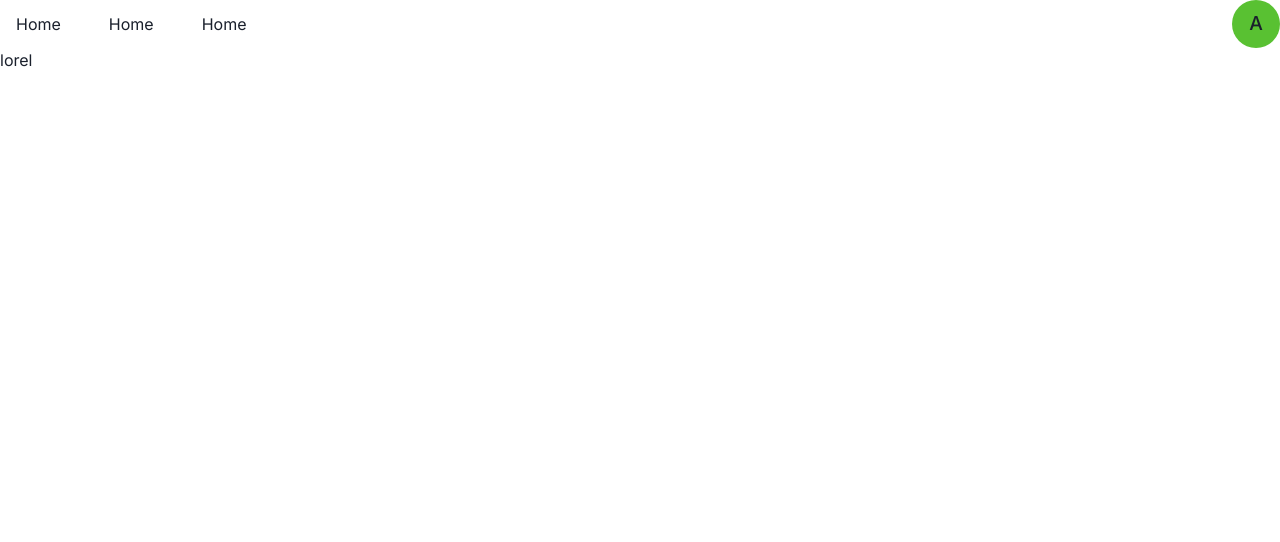
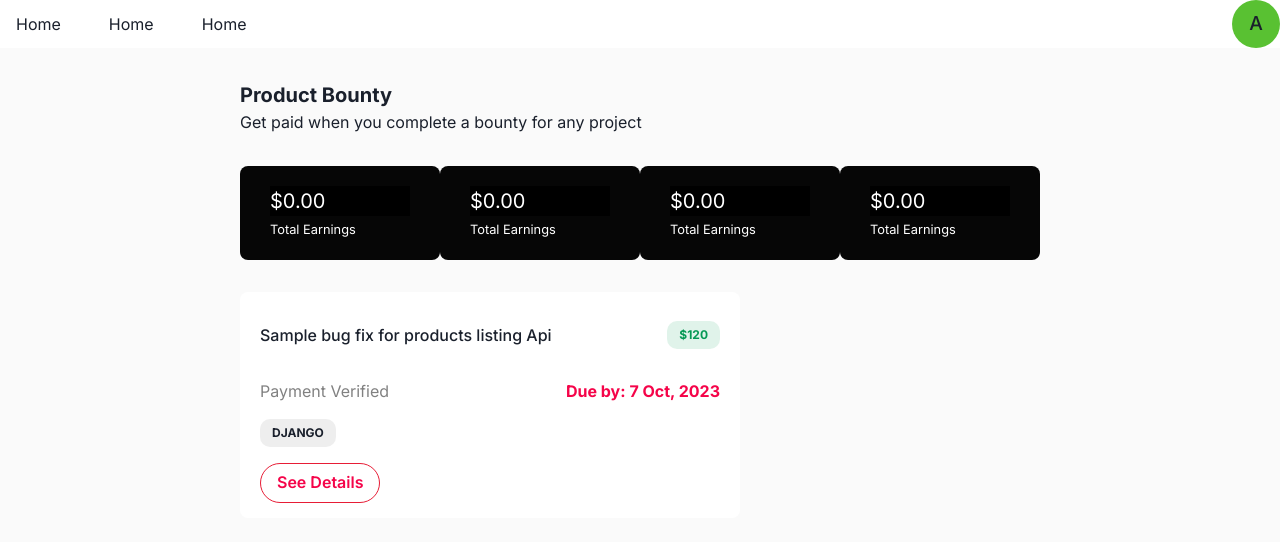
Before and after one commit to yhoungdev/Tecme_Frontend_Task, a Next.js app: page / in a window 1280 px wide. Shown: the top 542 px of the page. Built offline with nearby package versions, Linux system fonts and the light colour scheme.

Commit message:
feat: Included bug board

```diff
--- /dev/null
+++ b/src/app/_components/atom/button/default.tsx
@@ -0,0 +1,13 @@
+import { IButton } from '@/app/interface/ button.interface';
+import { Button } from '@chakra-ui/react';
+import React, { FC } from 'react';
+
+const PrimaryButton: FC<IButton> = ({ children, ...rest }) => {
+  return (
+    <Button {...rest} borderRadius={'50px'}>
+      {children}
+    </Button>
+  );
+};
+
+export default PrimaryButton;
--- /dev/null
+++ b/src/app/_components/molecules/dashboard/bugBoard.tsx
@@ -0,0 +1,53 @@
+import { Box, Text, Badge, Flex } from '@chakra-ui/react';
+import React from 'react';
+import PrimaryButton from '../../atom/button/default';
+
+const BugBoard = () => {
+  return (
+    <Box bg={'#fff'} w={['500px']} padding={'15px 20px'} borderRadius={'8px'}>
+      <Flex alignItems={'center'} justifyContent={'space-between'}>
+        <Text fontSize={['13px', '16px']} py={'1em'} fontWeight={'500'}>
+          Sample bug fix for products listing Api
+        </Text>
+
+        <Badge
+          h={'fit-content'}
+          w={'fit-content'}
+          px={'1em'}
+          py={'.4em'}
+          borderRadius={'10px'}
+          bg={'rgba(6, 153, 85, 0.12)'}
+          color={'#069955'}
+        >
+          $120
+        </Badge>
+      </Flex>
+
+      <Flex justifyContent={'space-between'} my={'1em'}>
+        <Text color={'#818181'}>Payment Verified</Text>
+        <Text color={'#F50449'} fontWeight={700}>
+          Due by: 7 Oct, 2023
+        </Text>
+      </Flex>
+
+      <Box my={'1em'}>
+        <Badge
+          h={'fit-content'}
+          w={'fit-content'}
+          px={'1em'}
+          py={'.4em'}
+          borderRadius={'10px'}
+          bg={'rgba(88, 91, 91, 0.10)'}
+        >
+          Django
+        </Badge>
+      </Box>
+
+      <PrimaryButton color={'#f50449'} border={'1px solid #E71D36'} bg={'none'}>
+        See Details
+      </PrimaryButton>
+    </Box>
+  );
+};
+
+export default BugBoard;
--- /dev/null
+++ b/src/app/_components/molecules/dashboard/contentBox.tsx
@@ -0,0 +1,23 @@
+import { Box, Text } from '@chakra-ui/react';
+import React from 'react';
+
+const ContentBox = () => {
+  return (
+    <Box
+      bg={'#060606'}
+      color={'#fff'}
+      w={['100%', '203px']}
+      borderRadius={'8px'}
+      my={'2em'}
+      padding={['20px 30px']}
+    >
+      <Text fontSize={['18px', '20px']} bg={'black'}>
+        $0.00
+      </Text>
+
+      <small>Total Earnings</small>
+    </Box>
+  );
+};
+
+export default ContentBox;
--- a/src/app/_components/page/homepage.tsx
+++ b/src/app/_components/page/homepage.tsx
@@ -1,7 +1,12 @@
 import DashboardLayout from '@/app/_layouts/dashboardLayout';
 import React from 'react';
+import TaskBoard from '../template/taskboard';
 const Homepage = () => {
-  return <DashboardLayout>lorel</DashboardLayout>;
+  return (
+    <DashboardLayout>
+      <TaskBoard />
+    </DashboardLayout>
+  );
 };
 
 export default Homepage;
--- /dev/null
+++ b/src/app/_components/template/taskboard.tsx
@@ -0,0 +1,25 @@
+import { Box, Text, Flex } from '@chakra-ui/react';
+import React, { Fragment } from 'react';
+import ContentBox from '../molecules/dashboard/contentBox';
+import BugBoard from '../molecules/dashboard/bugBoard';
+
+const TaskBoard = () => {
+  return (
+    <Box>
+      <Text fontSize={['18px', '20px']} fontWeight={'bold'}>
+        Product Bounty
+      </Text>
+      <Text>Get paid when you complete a bounty for any project</Text>
+      <Flex>
+        {[1, 2, 2, 2].map((items, index) => (
+          <Fragment key={index}>
+            <ContentBox />
+          </Fragment>
+        ))}
+      </Flex>
+      <BugBoard />
+    </Box>
+  );
+};
+
+export default TaskBoard;
--- /dev/null
+++ b/src/app/_layouts/containerLayout.tsx
@@ -0,0 +1,18 @@
+import { Container, Box } from '@chakra-ui/react';
+import React, { ReactNode, FC } from 'react';
+
+interface IContainer {
+  children: ReactNode;
+}
+
+const ContainerLayout: FC<IContainer> = ({ children }) => {
+  return (
+    <Box bg={'#FAFAFA'}>
+      <Container maxW={['100%', '65%']} mx={'auto'}>
+        <Box py={'2em'}>{children}</Box>
+      </Container>
+    </Box>
+  );
+};
+
+export default ContainerLayout;
--- a/src/app/_layouts/dashboardLayout.tsx
+++ b/src/app/_layouts/dashboardLayout.tsx
@@ -1,6 +1,7 @@
 import { Box } from '@chakra-ui/react';
 import { FC, ReactNode } from 'react';
 import DashboardHeader from '../_components/molecules/header/dashboardHeader';
+import ContainerLayout from './containerLayout';
 
 interface IDashboardProps {
   children: ReactNode;
@@ -10,7 +11,7 @@ const DashboardLayout: FC<IDashboardProps> = ({ children }) => {
   return (
     <Box>
       <DashboardHeader />
-      {children}
+      <ContainerLayout>{children}</ContainerLayout>
     </Box>
   );
 };
--- a/src/app/_providers/chakraProvider.tsx
+++ b/src/app/_providers/chakraProvider.tsx
@@ -1,5 +1,6 @@
 import { ChakraProvider } from '@chakra-ui/react';
 import { FC, ReactNode } from 'react';
+import { theme } from '../_configs/chakraThemeConfig';
 
 interface IChakraProvider {
   children: ReactNode;
--- /dev/null
+++ b/src/app/interface/ button.interface.ts
@@ -0,0 +1,6 @@
+import { ButtonProps } from "@chakra-ui/react";
+import { ReactNode } from "react";
+
+export interface IButton extends ButtonProps {
+    children: ReactNode,
+}
```
Also changed, not shown: src/app/_configs/chakraThemeConfig.ts (+10 -8 lines).
